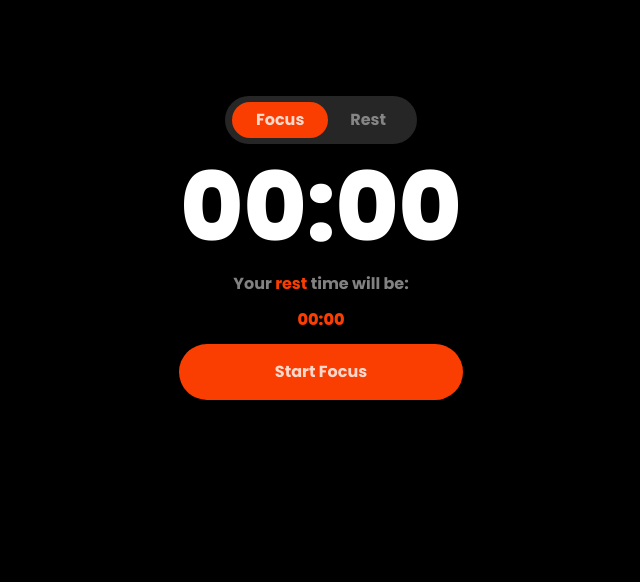
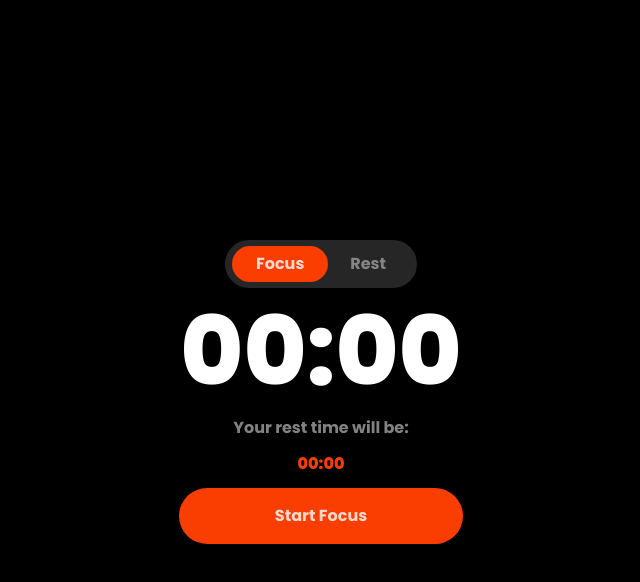
Before and after one commit to JoaoG14/orodomo, a Next.js app: page / in a window 1280 px wide. Shown: the top 582 px of the page, without its empty margins (319-959 px from the left). Built offline with nearby package versions, Linux system fonts and the light colour scheme.

Commit message:
FEAT: design changes

```diff
--- a/app/page.tsx
+++ b/app/page.tsx
@@ -114,27 +114,28 @@ const Home: React.FC = () => {
   }, [focusInterval]);
 
   return (
-    <main className="bg-black font-poppins flex min-h-screen flex-col items-center text-center p-24">
-      <div className="bg-[#262626] px-2 items-center text-center align-middle justify-around w-48 h-12 rounded-full flex">
-        <p className="text-[#FFD8CC] font-bold z-10 cursor-default">Focus</p>
-        <p className="text-[#858585] font-bold z-10 cursor-default">Rest</p>
-        <div className="bg-[#FA3E01] h-9 rounded-full w-24 absolute mr-[82px] block -2 z-0"></div>
+    <main className="bg-black font-poppins  flex min-h-screen flex-col items-center text-center p-24">
+      <div className="bg-[#262626] mt-36 px-2 items-center text-center align-middle justify-around w-48 h-12 rounded-full flex">
+        <p className={`${isResting ? `text-[#858585]` : `text-[#FFD8CC]`} text-[#FFD8CC] font-bold z-10 cursor-default`}>Focus</p>
+        <p className={`${isResting ? `text-[#FFD8CC]` : `text-[#858585]`} font-bold z-10 cursor-default`}>Rest</p>
+        <div className={`bg-[#FA3E01] h-9 rounded-full  absolute ${isResting ? `ml-[96px] w-20` : `mr-[82px] w-24`} block -2 z-0`}></div>
       </div>
 
       <div
         id="mainTimer"
-        className={`text-center text-8xl font-extrabold m-4 ${
-          isResting ? "text-[#FA3E01]" : "text-white"
-        }`}
+        className="text-center text-8xl font-extrabold m-4 text-white"
       >
         {formatTime(isResting ? restTime : focusTime)}
       </div>
 
+      {isResting ? (
+        <p className="text-[#828282] font-bold">Enjoy your resting time</p>
+      ) : (
+        <p className="text-[#828282] font-bold">Your rest time will be:</p>
+      )}
+
       {!isResting && (
         <>
-          <p className="text-[#828282] font-bold">
-            Your <span className="text-[#fA3E01]">rest</span> time will be:
-          </p>
           <p id="restTimer" className="text-[#Fa3e01] font-extrabold py-3">
             {formatTime(restTime)}
           </p>
```
